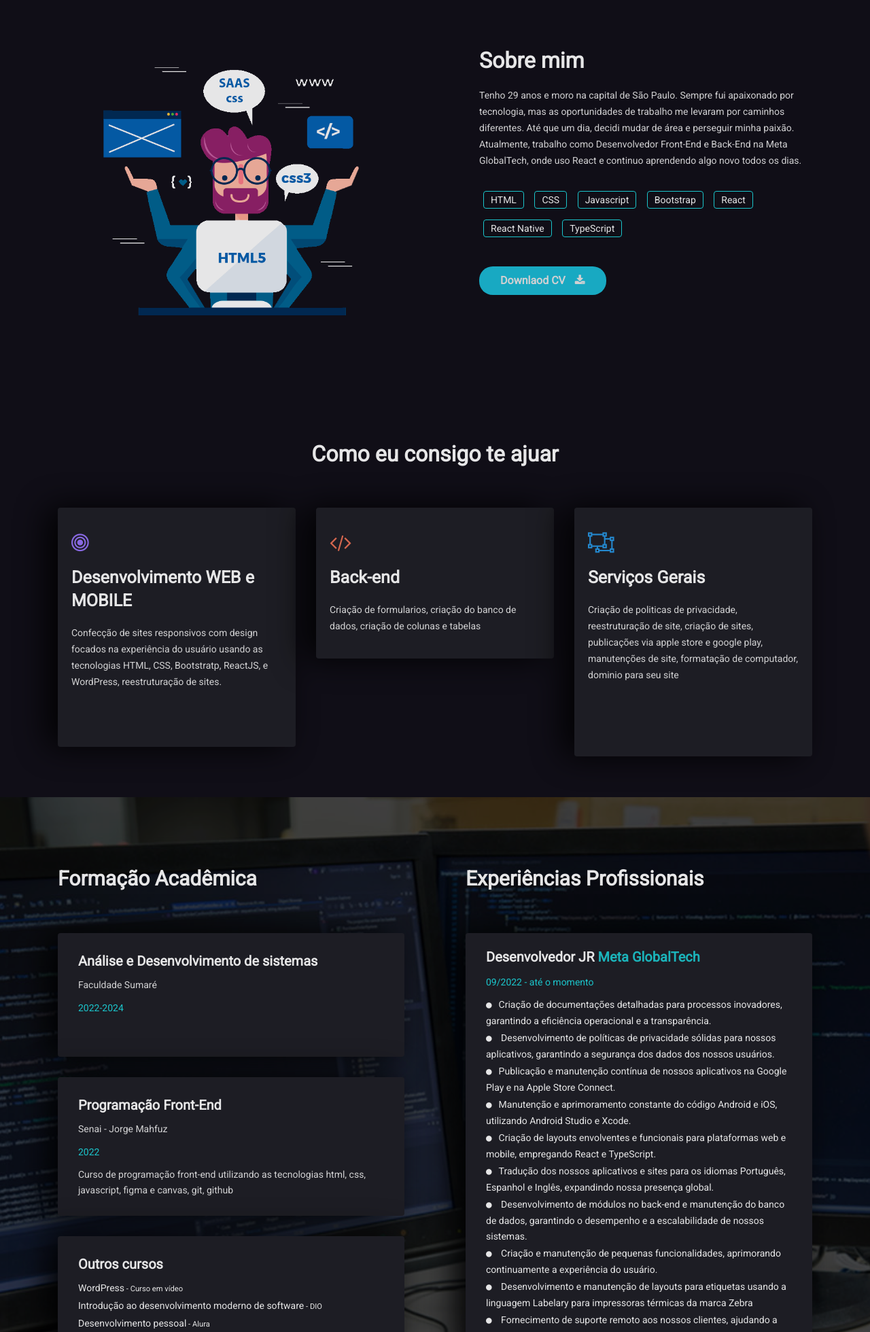
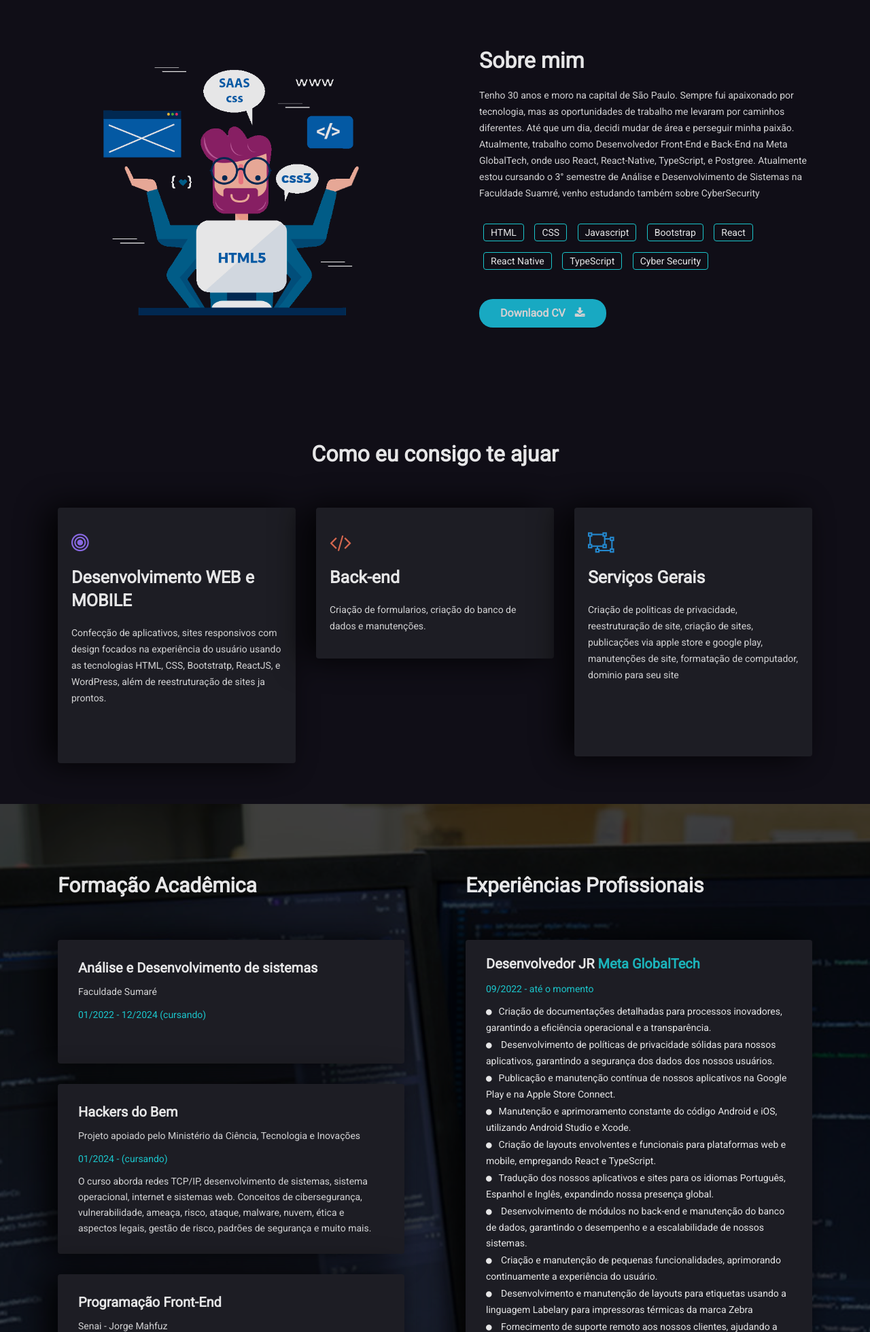
Before and after one commit to BrunooSanttana/PortifolioBS, a plain HTML site: page index.html in a window 1280 px wide. Shown: the part 840-2800 px from the top of the page at 68% size. Drawn offline with Linux system fonts and the light colour scheme.

Commit message:
[changed] description about me, learning, education and news projects in index

```diff
--- a/index.html
+++ b/index.html
@@ -115,7 +115,7 @@
 
                             <h2 class="wow fadeInUp h2" data-wow-duration="0.8s" data-wow-delay="0.2s">Bruno Santana
                             </h2>
-                            <h4 class="wow fadeInUp" data-wow-duration="0.8s" data-wow-delay="0.3s">Desenvolvedor Web
+                            <h4 class="wow fadeInUp" data-wow-duration="0.8s" data-wow-delay="0.3s">Desenvolvedor Web / Cyber Security
                             </h4>
 
                             <ul>
@@ -162,11 +162,13 @@
                     <div class="mh-about-inner">
 
                         <h2 class="wow fadeInUp" data-wow-duration="0.8s" data-wow-delay="0.1s">Sobre mim</h2>
-                        <p class="wow fadeInUp" data-wow-duration="0.8s" data-wow-delay="0.2s">Tenho 29 anos e moro na
+                        <p class="wow fadeInUp" data-wow-duration="0.8s" data-wow-delay="0.2s">Tenho 30 anos e moro na
                             capital de São Paulo. Sempre fui apaixonado por tecnologia, mas as oportunidades de trabalho
                             me levaram por caminhos diferentes. Até que um dia, decidi mudar de área e perseguir minha
                             paixão. Atualmente, trabalho como Desenvolvedor Front-End e Back-End na Meta GlobalTech,
-                            onde uso React e continuo aprendendo algo novo todos os dias.</p>
+                            onde uso React, React-Native, TypeScript, e Postgree.
+                            Atualmente estou cursando o 3° semestre de Análise e Desenvolvimento de Sistemas na Faculdade Suamré,
+                            venho estudando também sobre CyberSecurity</p>
                         <div class="mh-about-tag wow fadeInUp" data-wow-duration="0.8s" data-wow-delay="0.3s">
                             <ul>
                                 <li><span>HTML</span></li>
@@ -176,6 +178,7 @@
                                 <li><span>React</span></li>
                                 <li><span>React Native</span></li>
                                 <li><span>TypeScript</span></li>
+                                <li><span>Cyber Security</span></li>
                             </ul>
                         </div>
                         <a href="assets/Bruno Santana CV DEV.pdf" class="btn btn-fill wow fadeInUp"
@@ -205,8 +208,8 @@
                         <i class="fa fa-bullseye purple-color"></i>
                         <h3>Desenvolvimento WEB e MOBILE</h3>
                         <p>
-                            Confecção de sites responsivos com design focados na experiência do usuário usando as
-                            tecnologias HTML, CSS, Bootstratp, ReactJS, e WordPress, reestruturação de sites.
+                            Confecção de aplicativos, sites responsivos com design focados na experiência do usuário usando as
+                            tecnologias HTML, CSS, Bootstratp, ReactJS, e WordPress, além de reestruturação de sites ja prontos.
                             <br><br><br>
                         </p>
                     </div>
@@ -217,7 +220,7 @@
                         <i class="fa fa-code iron-color"></i>
                         <h3>Back-end</h3>
                         <p>
-                            Criação de formularios, criação do banco de dados, criação de colunas e tabelas
+                            Criação de formularios, criação do banco de dados e manutenções.
                         </p>
                     </div>
                 </div>
@@ -228,8 +231,8 @@
                         <h3>Serviços Gerais</h3>
                         <p>
                             Criação de politicas de privacidade, reestruturação de site, criação de sites, publicações
-                            via apple store e
-                            google play, manutenções de site, formatação de computador, dominio para seu site
+                            via apple store e google play,
+                            manutenções de site, formatação de computador, dominio para seu site
                             <br><br><br><br>
                         </p>
                     </div>
@@ -257,23 +260,44 @@
                                     data-wow-delay="0.3s">
                                     <h4>Análise e Desenvolvimento de sistemas</h4>
                                     <a href="#">Faculdade Sumaré</a>
-                                    <div class="mh-eduyear">2022-2024</div>
+                                    <div class="mh-eduyear">01/2022 - 12/2024 (cursando)</div>
                                     <br>
 
+                                </div>
+                                <div class="mh-education-item dark-bg wow fadeInUp" data-wow-duration="0.8s"
+                                    data-wow-delay="0.5s">
+                                    <h4>Hackers do Bem</h4>
+                                    <a href="https://hackersdobem.org.br/"> Projeto apoiado pelo Ministério da Ciência, Tecnologia e Inovações</a>
+                                    <div class="mh-eduyear">01/2024 - (cursando) </div>
+                                    <p>
+                                       O curso aborda redes TCP/IP, desenvolvimento de sistemas, sistema operacional, internet e sistemas web. Conceitos de cibersegurança, vulnerabilidade, ameaça, risco, ataque, malware, nuvem, ética e aspectos legais, gestão de risco, padrões de segurança e muito mais.
+
+                                    </p>
                                 </div>
                                 <!-- Education Institutes-->
                                 <div class="mh-education-item dark-bg wow fadeInUp" data-wow-duration="0.8s"
                                     data-wow-delay="0.5s">
                                     <h4>Programação Front-End</h4>
                                     <a href="#">Senai - Jorge Mahfuz</a>
-                                    <div class="mh-eduyear">2022</div>
-                                    <p>Curso de programação front-end utilizando as tecnologias html, css, javascript,
-                                        figma e canvas, git, github </p>
+                                    <div class="mh-eduyear">08/2022 - 12/2022 (concluido) </div>
+                                    <p>Curso de programação front-end com duração de 348h -
+                                        Fundamentos da Tecnologia e Comunicação,
+                                        Qualidade e Produtividade,
+                                        Saúde e Segurança no trabalho,
+                                        Industria 4.0,
+                                        Metodologias Ágeis,
+                                        Versionamento de Código,
+                                        Lógica de Programação,
+                                        Codificação Front-End,
+                                        Interação com API's,
+                                        Testes Front-End,
+                                        </p>
+                                        <div class="mh-eduyear"> <a href="https://www.sp.senai.br/consulta-certificado"> <strong>Clique </strong> para visualizar o certificado e informe o seguinte código:</a> 16321232819/12682301 </div>
                                 </div>
                                 <!-- Education Institutes-->
                                 <div class="mh-education-item dark-bg wow fadeInUp" data-wow-duration="0.8s"
                                     data-wow-delay="0.6s">
-                                    <h4>Outros cursos</h4>
+                                    <h4>Outros cursos realizados</h4>
                                     <ul>
                                         <li> WordPress<span class="small"> - Curso em vídeo </span></li>
                                         <li> Introdução ao desenvolvimento moderno de software<span class="small"> -
@@ -442,7 +466,7 @@
                                     <p>
                                         Site de um jogo chamado Valorant da Riot Games que gosto de jogar quando tenho
                                         um tempo sobrando. Minha ideia foi criar um site falando sobre o jogo e algumas
-                                        informações complementares ["CSS e Readme em desenvolvimento"]</p>
+                                        informações complementares, o site conta com a opção de dark ou light mode ["CSS e Readme em desenvolvimento"]</p>
                                     <a href="https://github.com/BrunooSanttana/SantanderCoders2023" target="_blank">Ver
                                         Repositório</a>
                                 </div>
@@ -512,7 +536,7 @@
                                     <p>
                                         Jogo feito utilizando CANVAS e JavaScript. O objetivo do jogo é acertar o centro
                                         do alvo. Esse jogo foi desenvolvido para o curso One Oracle Next Education -
-                                        Funciona no momento apenas para WEB</p>
+                                        Funciona apenas para WEB</p>
                                     <a href="https://github.com/BrunooSanttana/Tiro-Alvo">Ver Repositório</a>
                                 </div>
                             </div>
@@ -559,11 +583,30 @@
                                             <br>
                                         </ul>
                                     </div>
-                                    <p> Lista de tarefas criada utilizando React durante a realização do curso da Udemy
+                                    <p> Lista de tarefas criada utilizando React, projeto feito durante a realização do curso da Udemy
                                     </p>
                                     <br>
                                     <a href="https://github.com/BrunooSanttana/Lista-Tarefas-React" target="_blank">Ver
                                         Repositório</a>
+                                </div>
+                            </div>
+                        </div>
+                        <div class="each-client-item">
+                            <div class="mh-blog-item dark-bg wow fadeInUp" data-wow-duration="0.8s"
+                                data-wow-delay="0.3s">
+                                <img src="assets/images/portfolio/embreve.jpg" alt="" class="img-fluid">
+                                <div class="blog-inner">
+                                    <h2><a href="#" target="_blank">Próximo Projeto...</a></h2>
+                                    <div class="mh-blog-post-info">
+                                        <ul>
+
+                                            <br>
+                                        </ul>
+                                    </div>
+                                    <p>
+                                    </p>
+                                    <br>
+                                    <a href="#" target="_blank">Em breve</a>
                                 </div>
                             </div>
                         </div>
```
